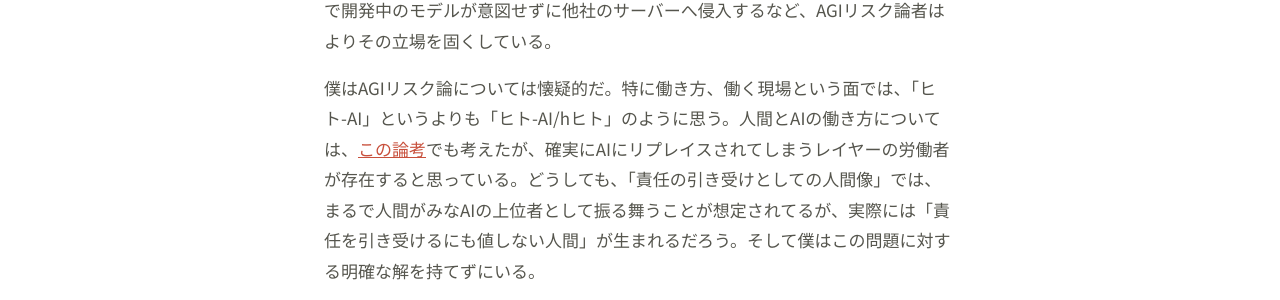
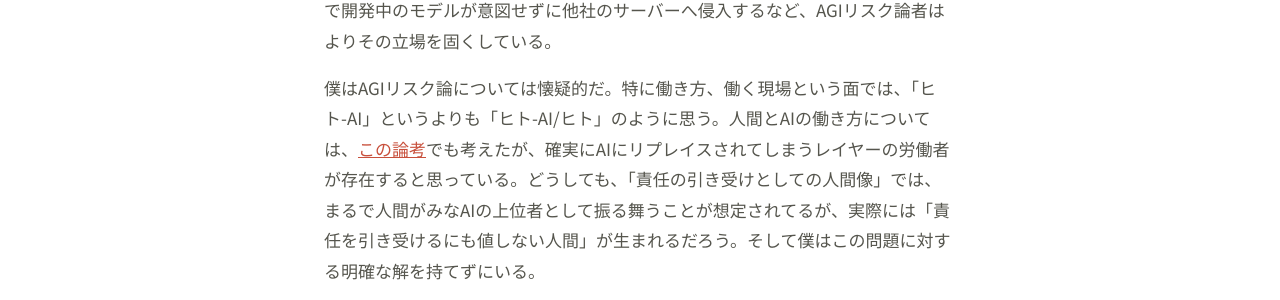
Before and after one commit to yutaro0518/website, a Jekyll site: the page built from blog/booklog_okanohara.md, in a window 1280 px wide. Shown: the part 1762-2062 px from the top of the page. Built offline with Jekyll 4.4.1, drawn with Linux system fonts in a browser that asks for light colours.

```diff
--- a/blog/booklog_okanohara.md
+++ b/blog/booklog_okanohara.md
@@ -17,6 +17,6 @@ category: "Book"
 
 近年は、そうした見方とは立場を異なる考え方も多く存在する。代表的なものは「AGIリスク論」だろう。AGI（汎用人工知能）など、高度に自律的で強力なAIシステムが、人間の意図とは異なる目標を追求してしまい、それを人間が制御できなくなることで最終的に人間は滅びることになるというものだ。AGIリスク論の中でも特に、実存的リスク（existential risk）と呼ばれる。最近でもOpenAIやAnthropicで開発中のモデルが意図せずに他社のサーバーへ侵入するなど、AGIリスク論者はよりその立場を固くしている。
 
-僕はAGIリスク論については懐疑的だ。特に働き方、働く現場という面では、「ヒト-AI」というよりも「ヒト-AI/hヒト」のように思う。人間とAIの働き方については、[この論考](https://yutaro0518.com/blog/AI-IndustryandMoralAmbitions)でも考えたが、確実にAIにリプレイスされてしまうレイヤーの労働者が存在すると思っている。どうしても、「責任の引き受けとしての人間像」では、まるで人間がみなAIの上位者として振る舞うことが想定されてるが、実際には「責任を引き受けるにも値しない人間」が生まれるだろう。そして僕はこの問題に対する明確な解を持てずにいる。
+僕はAGIリスク論については懐疑的だ。特に働き方、働く現場という面では、「ヒト-AI」というよりも「ヒト-AI/ヒト」のように思う。人間とAIの働き方については、[この論考](https://yutaro0518.com/blog/AI-IndustryandMoralAmbitions)でも考えたが、確実にAIにリプレイスされてしまうレイヤーの労働者が存在すると思っている。どうしても、「責任の引き受けとしての人間像」では、まるで人間がみなAIの上位者として振る舞うことが想定されてるが、実際には「責任を引き受けるにも値しない人間」が生まれるだろう。そして僕はこの問題に対する明確な解を持てずにいる。
 
 そういう意味で、この本は多くの人に読まれるべき1冊だと思う。AIに否定的な立場の人も、強力推進派の人も、読んでみてその感想をTwitterや、Substackで発信したらいいと思う。そうして様々な立場の人が、AIと私たち人間の関係について考え続けることこそが、少なくとも破滅的なシナリオや、訂正可能性なき不正義を遠ざける方法の1つだと思う。
```
